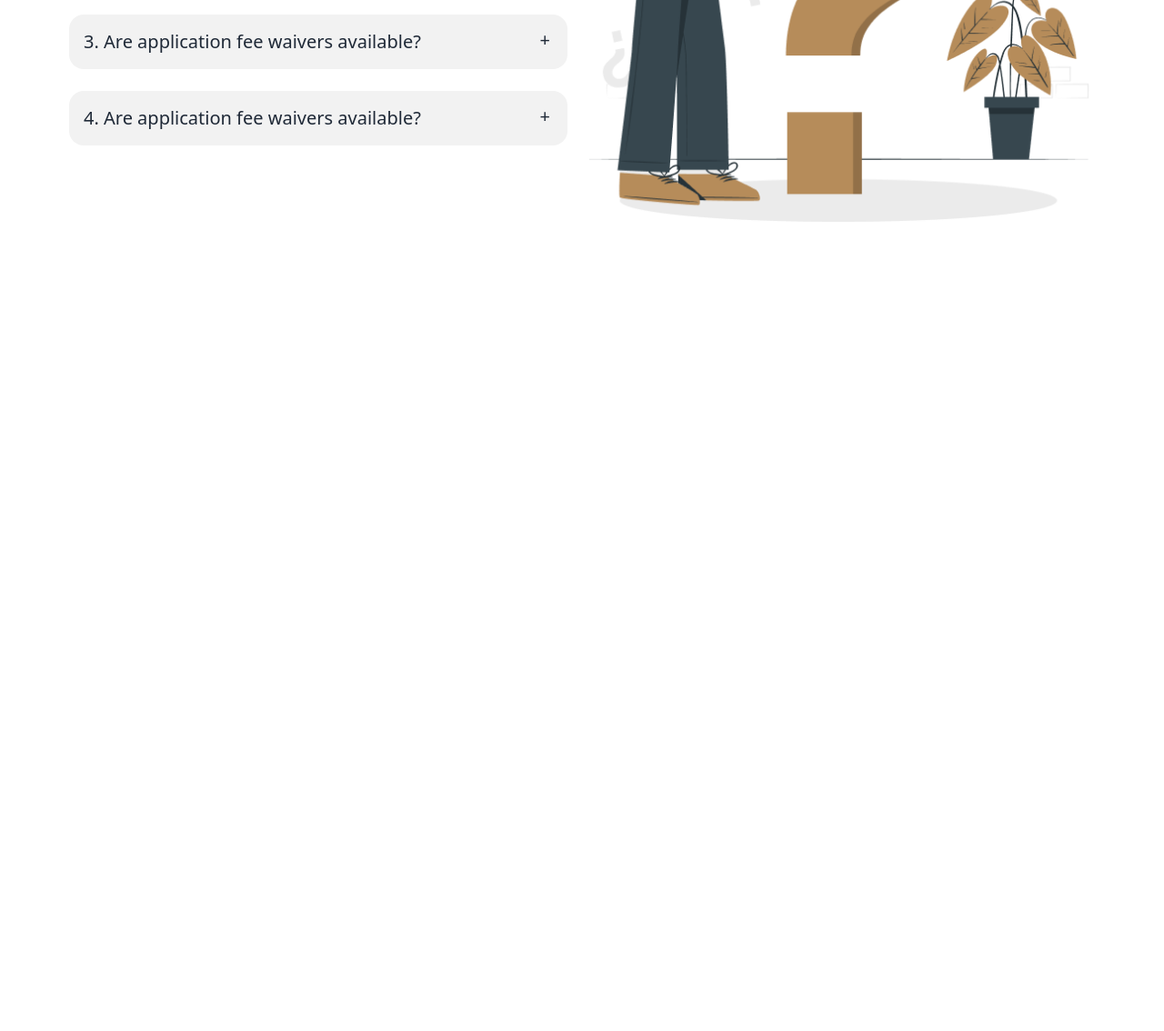
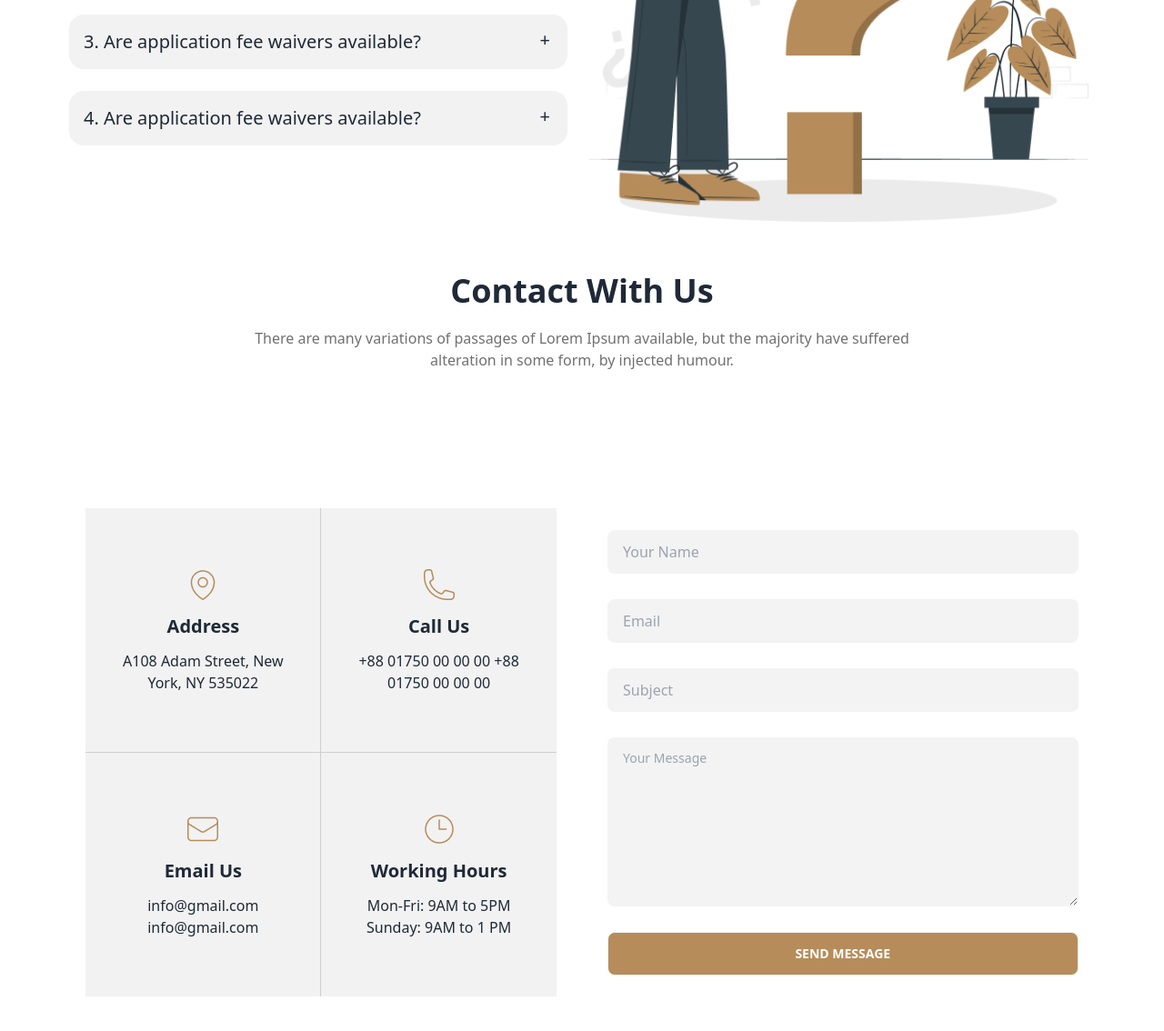
Before and after one commit to mdsayedhasann/legal-solution, a plain HTML site: page index.html in a window 1280 px wide. Shown: the part 3164-4298 px from the top of the page at 91% size. Before the commit the page ends 3464 px from the top, so only its background shows below. Drawn offline with nearby package versions, Linux system fonts and the light colour scheme.

Commit message:
Contact Section Done

```diff
--- a/index.html
+++ b/index.html
@@ -355,8 +355,9 @@
       </section>
       <!-- Client Say Section End -->
 
+      <!-- FAQ SECTION START -->
       <section class="my-10 px-5 lg:px:0">
-        <!-- Common Section Title Start-->
+        <!-- ~///~///~///~///     Common Section Title Start  ~///~///~///~/// -->
         <div class="mx-auto md:max-w-[60%] text-center space-y-5">
           <h2 class="text-3xl md:text-4xl font-bold">
             Frequently Asked Any Questions
@@ -367,10 +368,13 @@
             humour.
           </p>
         </div>
+        <!-- ~///~///~///~///     Common Section Title End  ~///~///~///~/// -->
 
         <!-- FAQ CONTENTS STARTS-->
         <div class="hero my-10 gap-10">
-          <div class="hero-content flex-col-reverse lg:flex-row justify-between">
+          <div
+            class="hero-content flex-col-reverse lg:flex-row justify-between"
+          >
             <div class="space-y-6">
               <!-- FAQ'S Start-->
               <div class="collapse collapse-plus bg-base-200">
@@ -379,7 +383,11 @@
                   1. Are application fee waivers available?
                 </div>
                 <div class="collapse-content">
-                  <p>There are many variations of passages of Lorem Ipsum available, but the majority have suffered alteration in some form, by injected humour, . </p>
+                  <p>
+                    There are many variations of passages of Lorem Ipsum
+                    available, but the majority have suffered alteration in some
+                    form, by injected humour, .
+                  </p>
                 </div>
               </div>
               <div class="collapse collapse-plus bg-base-200">
@@ -388,7 +396,11 @@
                   2. Are application fee waivers available?
                 </div>
                 <div class="collapse-content">
-                  <p>There are many variations of passages of Lorem Ipsum available, but the majority have suffered alteration in some form, by injected humour, . </p>
+                  <p>
+                    There are many variations of passages of Lorem Ipsum
+                    available, but the majority have suffered alteration in some
+                    form, by injected humour, .
+                  </p>
                 </div>
               </div>
               <div class="collapse collapse-plus bg-base-200">
@@ -397,9 +409,12 @@
                   3. Are application fee waivers available?
                 </div>
                 <div class="collapse-content">
-                  <p>There are many variations of passages of Lorem Ipsum available, but the majority have suffered alteration in some form, by injected humour, . </p>
+                  <p>
+                    There are many variations of passages of Lorem Ipsum
+                    available, but the majority have suffered alteration in some
+                    form, by injected humour, .
+                  </p>
                 </div>
-
               </div>
 
               <div class="collapse collapse-plus bg-base-200">
@@ -408,9 +423,12 @@
                   4. Are application fee waivers available?
                 </div>
                 <div class="collapse-content">
-                  <p>There are many variations of passages of Lorem Ipsum available, but the majority have suffered alteration in some form, by injected humour, . </p>
+                  <p>
+                    There are many variations of passages of Lorem Ipsum
+                    available, but the majority have suffered alteration in some
+                    form, by injected humour, .
+                  </p>
                 </div>
-
               </div>
               <!-- FAQ'S Emd -->
             </div>
@@ -425,6 +443,86 @@
         </div>
         <!-- FAQ CONTENTS END -->
       </section>
+      <!-- FAQ SECTION END -->
+
+
+
+      <!-- Contact Section Start -->
+      <section class="my-10 px-5 lg:px-0 ">
+      <!-- ~///~///~///~///     Common Section Title Start  ~///~///~///~/// -->
+      <div class="mx-auto md:max-w-[60%] text-center space-y-5">
+        <h2 class="text-3xl md:text-4xl font-bold">
+          Contact With Us
+        </h2>
+        <p class="text-[#707070]">
+          There are many variations of passages of Lorem Ipsum available, but the majority have suffered alteration in some form, by injected humour.
+        </p>
+      </div>
+      <!-- ~///~///~///~///     Common Section Title End  ~///~///~///~/// -->
+
+
+      <!-- Contact Content Start-->
+      <div class="hero min-h-screen my-5 ">
+        <div class="hero-content flex-col lg:flex-row gap-14">
+
+
+          <div class="rounded-lg flex-1">
+            <div class="grid grid-cols-2">
+
+              <!-- Item 1 -->
+              <div class="py-16 px-8 flex flex-col justify-center items-center bg-base-200 space-y-3 border-b border-r  border-[#CFCFCF]">
+                <img src="./images/location.png" alt="">
+                <h3 class="text-xl font-bold">Address</h3>
+                <p class="text-center">A108 Adam Street,
+                  New York, NY 535022</p>
+              </div>
+
+               <!-- Items 2 -->
+               <div class="py-16 px-8 flex flex-col justify-center items-center bg-base-200 space-y-3 border-b border-[#CFCFCF]">
+                <img src="./images/call.png" alt="">
+                <h3 class="text-xl font-bold">Call Us</h3>
+                <p class="text-center">+88 01750 00 00 00
+                  +88 01750 00 00 00</p>
+              </div>
+
+               <!-- Items 3 -->
+               <div class="py-16 px-8 flex flex-col justify-center items-center bg-base-200 space-y-3 border-r  border-[#CFCFCF]">
+                <img src="./images/email.png" alt="">
+                <h3 class="text-xl font-bold">Email Us</h3>
+                <p class="text-center">info@gmail.com
+                  info@gmail.com</p>
+              </div>
+
+              <!-- Items 4 -->
+              <div class="py-16 px-8  flex flex-col justify-center items-center bg-base-200 space-y-3 border-[#CFCFCF]">
+                <img src="./images/time.png" alt="">
+                <h3 class="text-xl font-bold text-center">Working Hours</h3>
+                <p class="text-center">Mon-Fri: 9AM to 5PM
+                  Sunday: 9AM to 1 PM</p>
+              </div>
+
+
+            </div>
+          </div>
+
+          <div class="flex-1">
+            <form action="" class="flex flex-col space-y-7">
+              <input type="text" placeholder="Your Name" class="input w-full max-w-xl bg-[#F3F3F3]" />
+              <input type="email" placeholder="Email" class="input w-full max-w-xl bg-[#F3F3F3]" />
+              <input type="text" placeholder="Subject" class="input w-full max-w-xl bg-[#F3F3F3]" />
+              <textarea class="textarea w-full max-w-xl bg-[#F3F3F3] " placeholder="Your Message" rows="6"></textarea>
+                <input type="text"  value="Send Message" class="btn bg-legal-color text-white" />
+
+            </form>
+          </div>
+
+
+
+        </div>
+      </div>
+      <!-- Contact Content End-->
+    </section>
+      <!-- Contact Section End -->
     </main>
   </body>
 </html>
```
